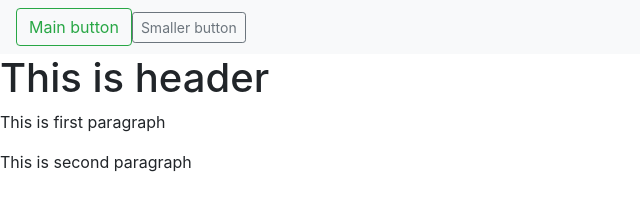
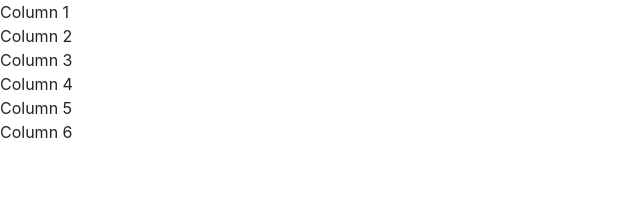
Before and after one commit to johnnymartinovic/nodeplayground, a website: page index.html in a window 1280 px wide. Shown: the whole page, without its empty margins (0-640 px from the left). Drawn offline with nearby package versions, Linux system fonts and the light colour scheme.

Commit message:
Playing around

```diff
--- a/index.html
+++ b/index.html
@@ -13,17 +13,18 @@
 
 <body>
 
-<nav class="navbar navbar-light bg-light">
-    <form class="form-inline">
-        <button class="btn btn-outline-success" type="button">Main button</button>
-        <button class="btn btn-sm btn-outline-secondary" type="button">Smaller button</button>
-    </form>
-</nav>
 
-<h1>This is header</h1>
+<div class="row">
+    <div class="col-lg-12 col-md-6 col-sm-3 col-xs-2">Column 1</div>
+    <div class="col-lg-12 col-md-6 col-sm-3 col-xs-2">Column 2</div>
+    <div class="col-lg-12 col-md-6 col-sm-3 col-xs-2">Column 3</div>
+    <div class="col-lg-12 col-md-6 col-sm-3 col-xs-2">Column 4</div>
+    <div class="col-lg-12 col-md-6 col-sm-3 col-xs-2">Column 5</div>
+    <div class="col-lg-12 col-md-6 col-sm-3 col-xs-2">Column 6</div>
+</div>
 
-<p>This is first paragraph</p>
-<p>This is second paragraph</p>
+
+
 
 
 <!-- jQuery first, then Popper.js, then Bootstrap JS. -->
```
